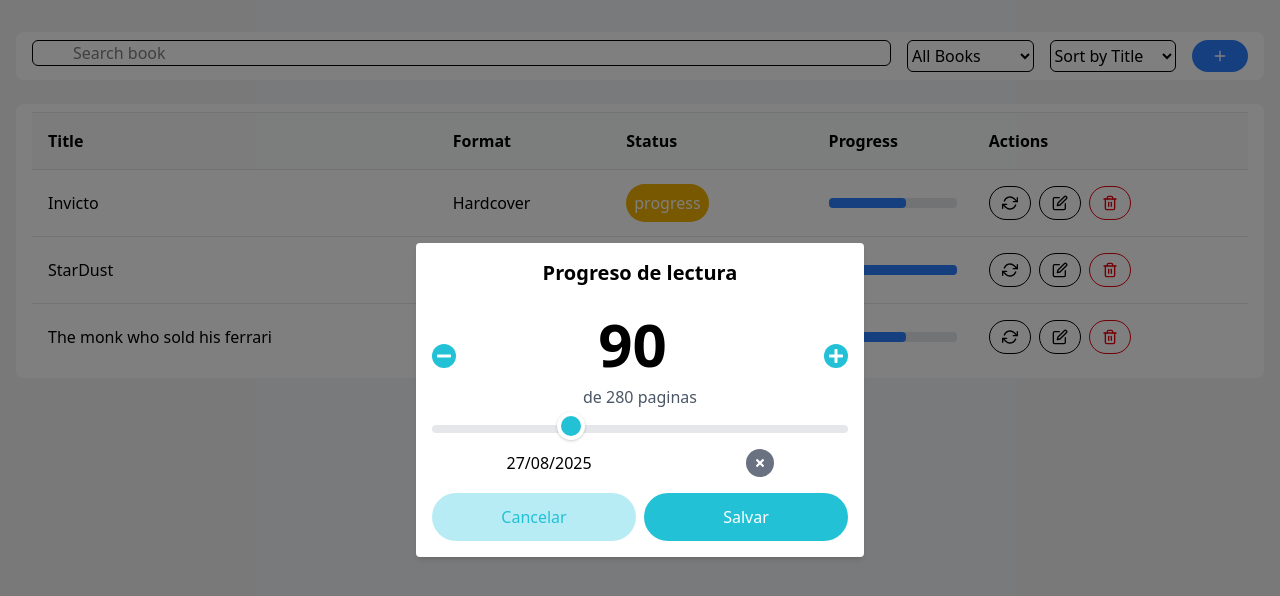
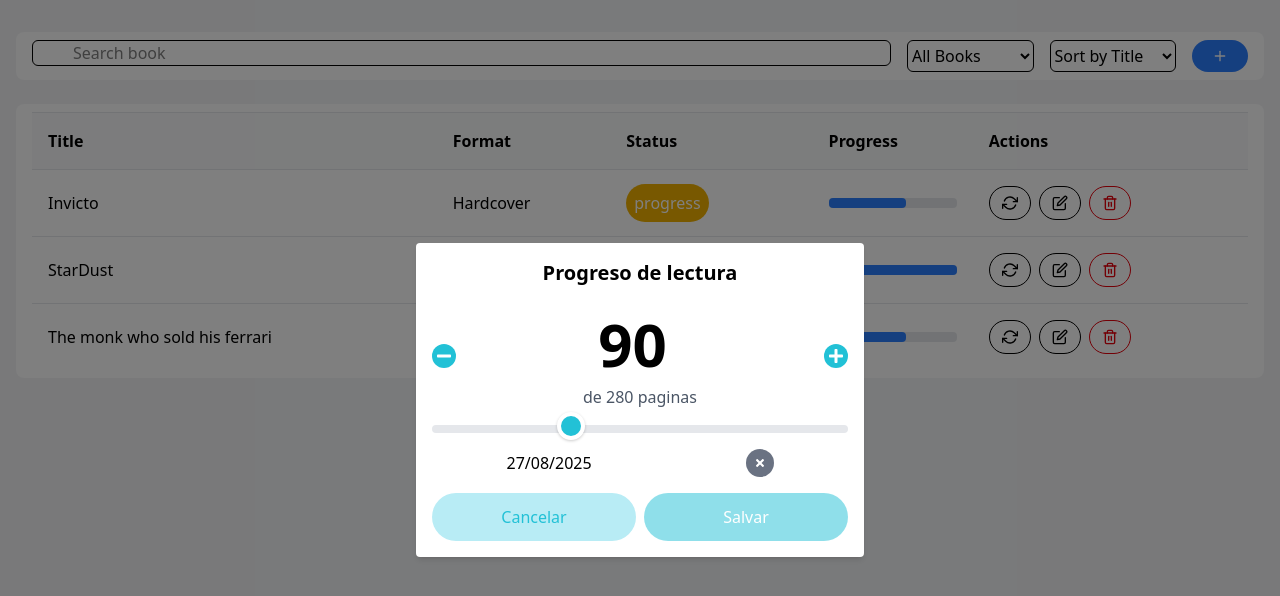
Before and after one commit to anavarro81/BookReadingTracker, a React (Vite) app in the folder apps/front/: page / in a window 1280 px wide. Both pictures are taken after a click on the button 1009 px from the left and 203 px from the top of the page. Shown: the top 596 px of the page. Built offline with nearby package versions, Linux system fonts and the light colour scheme.

Commit message:
feat(ui): disable save button until valid data is present

```diff
--- a/apps/front/src/Components/ProgressModal.jsx
+++ b/apps/front/src/Components/ProgressModal.jsx
@@ -157,7 +157,7 @@ const ProgressModal = ({open, modalStatus, onClose}) => {
                         Cancelar
                     </button>
                         <button
-                        className="w-full h-12 bg-brand-500 rounded-full font-medium text-white"
+                            className={`w-full h-12 rounded-full font-medium text-white bg-brand-500 ${currentPage === currentPageState ? 'opacity-50 cursor-not-allowed' : ''}`}
                             id="saveButton"
                             disabled={currentPage === currentPageState}
                             >
```
Also changed, not shown: 1 other file (tests, documents, lock files or other folders). Lines whose indentation alone changed are shown as unchanged.
